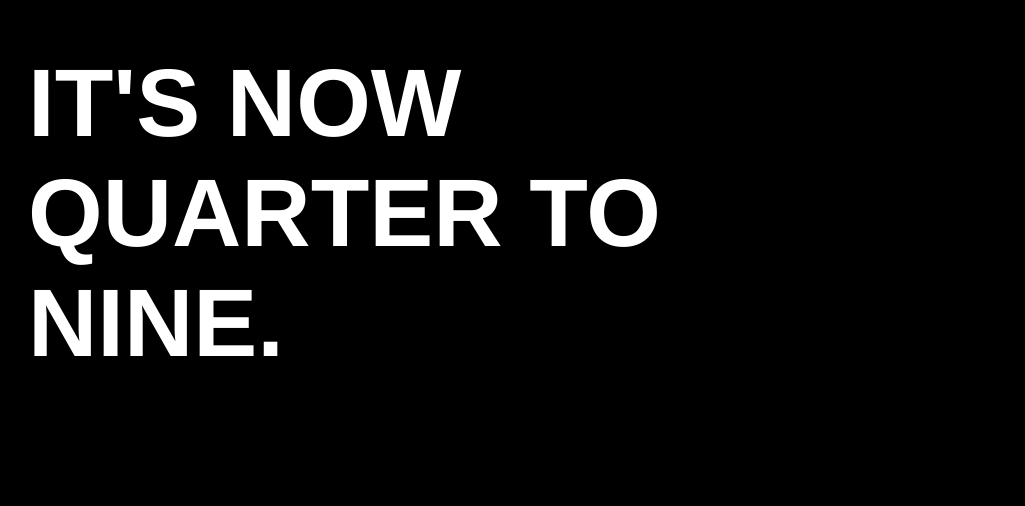
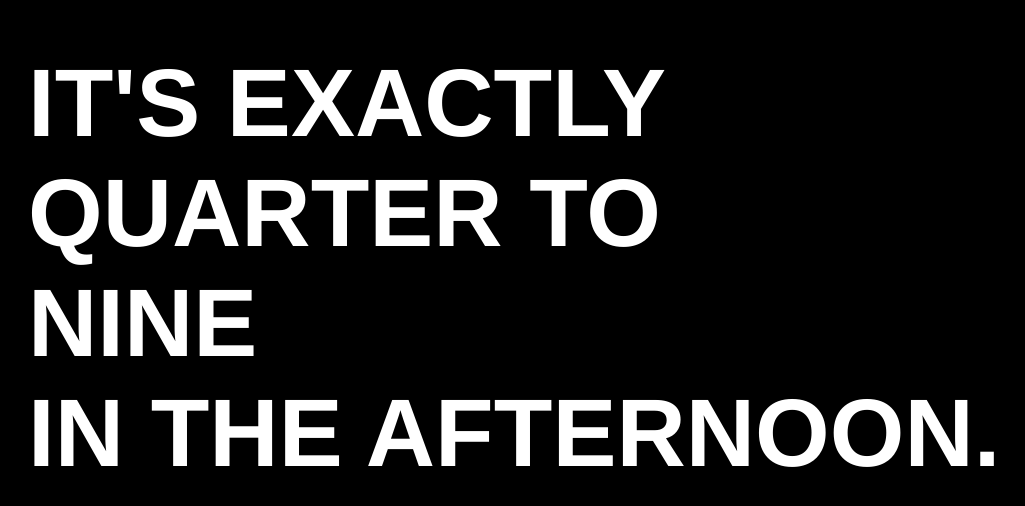
Before and after one commit to Core121/WordClock2, an Angular app: page / in a window 1280 px wide. Shown: the top 506 px of the page, without its empty margins (20-1045 px from the left). Built offline with nearby package versions, Linux system fonts and the light colour scheme; a web font is replaced by a local one.

Commit message:
Added time periods and fixed hour bug

```diff
--- a/src/app/fuzzy-time/fuzzy-time.component.html
+++ b/src/app/fuzzy-time/fuzzy-time.component.html
@@ -1,4 +1,4 @@
 <div>
-  <p [@fadeInOut]="this.getFuzzyTime()" class="clock-text m-5" [ngStyle]="{'color': settingsService.getFontColor()}"
-    [innerHTML]="this.getFuzzyTime()"></p>
+  <p [@fadeInOut]="this.currentWordTime" class="clock-text m-5" [ngStyle]="{'color': settingsService.getFontColor()}"
+    [innerHTML]="this.currentWordTime"></p>
 </div>
--- a/src/app/fuzzy-time/fuzzy-time.component.ts
+++ b/src/app/fuzzy-time/fuzzy-time.component.ts
@@ -3,14 +3,9 @@ import { WordTime } from '../models/word-time.model';
 import { animate, state, style, transition, trigger } from '@angular/animations';
 import { SettingsService } from '../services/settings.service';
 
-export const fadeInOutTimeout = 1200;
+export const fadeInOutTimeout = 2000;
 export const fadeInOut = trigger('fadeInOut', [
-  transition('void => *', [style({ opacity: '0' }), animate(fadeInOutTimeout)]),
-  transition('* => void', [animate(fadeInOutTimeout, style({ opacity: '0' }))]),
-  transition('* => *', [
-    style({ opacity: '0' }),
-    animate(fadeInOutTimeout, style({ opacity: '1' })),
-  ]),
+  transition('* => *', [style({ opacity: '0' }), animate(fadeInOutTimeout)])
 ]);
 
 @Component({
@@ -22,21 +17,35 @@ export const fadeInOut = trigger('fadeInOut', [
 
 export class FuzzyTimeComponent implements OnInit {
   public wordTime: WordTime = new WordTime();
+  public currentWordTime: string = '';
 
   constructor(public settingsService: SettingsService) {
     setInterval(() => {
       var now = new Date();
       if (now.getMinutes() != this.wordTime.currentTime.getMinutes()) {
         this.wordTime = new WordTime();
+        this.currentWordTime = this.getWordTime();
       }
     }, 1000);
   }
 
   ngOnInit(): void {
+    this.currentWordTime = this.getWordTime();
   }
 
-  getFuzzyTime() {
-    return this.wordTime.currentWordTime;
+  getWordTime(): string {
+    var minutesInWords = this.wordTime.getMinutesInWords();
+    minutesInWords += minutesInWords != '' ? '<br>' : '';
+    var preposition = this.wordTime.getPreposition();
+    preposition += preposition != '' ? '<br>' : '';
+    var hoursInWords = this.wordTime.getHoursInWords();
+
+    if (this.settingsService.getTimePeriodEnabled()) {
+      return 'It\'s ' + preposition + minutesInWords + hoursInWords + '<br>' + this.wordTime.getTimePeriod() + '.';
+    }
+    else {
+      return 'It\'s ' + preposition + minutesInWords + hoursInWords + '.';
+    }
   }
 
 
--- a/src/app/models/word-time.model.ts
+++ b/src/app/models/word-time.model.ts
@@ -1,26 +1,13 @@
 export class WordTime {
     public currentTime: Date;
-    public currentWordTime: string = '';
 
     constructor() {
         this.currentTime = new Date();
-        this.currentWordTime = this.getTime();
     }
 
-    private getTime() : string {
-        var minutesInWords = this.getMinutesInWords();
-        minutesInWords += minutesInWords != '' ? '<br>' : '';
-        var preposition = this.getPreposition();
-        preposition += preposition != '' ? '<br>' : '';
-        var hoursInWords = this.getHoursInWords();
-        return 'It\'s ' + preposition + minutesInWords + hoursInWords + '.';
-    }
-
-    private getHoursInWords(): string {
+    public getHoursInWords(): string {
         var hour = this.currentTime.getHours();
         var minute = this.currentTime.getMinutes();
-        hour = hour > 12 ? hour - 12 : hour;
-        hour = minute > 32 ? hour + 1 : hour;
         if (hour === 24 && minute === 0) {
             return 'midnight';
         }
@@ -28,6 +15,8 @@ export class WordTime {
             return 'noon';
         }
         else {
+            hour = minute > 32 ? hour + 1 : hour;
+            hour = hour > 12 ? hour - 12 : hour;
             switch (hour) {
                 case 1:
                     return 'one';
@@ -60,7 +49,7 @@ export class WordTime {
     }
 
 
-    private getMinutesInWords(): string {
+    public getMinutesInWords(): string {
         var coeff = 1000 * 60 * 5;
         var rounded = new Date(Math.round(this.currentTime.getTime() / coeff) * coeff)
         switch (rounded.getMinutes()) {
@@ -105,7 +94,7 @@ export class WordTime {
         }
     }
 
-    private getPreposition(): string {
+    public getPreposition(): string {
         var roughMinute = this.getRoughMinute();
         switch (roughMinute) {
             case -1:
@@ -119,4 +108,20 @@ export class WordTime {
                 return onTimes[Math.floor(Math.random() * onTimes.length)]
         }
     }
+
+    public getTimePeriod(): string {
+        var currentHour = this.currentTime.getHours();
+        if (currentHour >= 5 && currentHour < 12) {
+            return 'in the morning';
+        }
+        else if (currentHour >= 12 && currentHour < 17) {
+            return 'in the afternoon';
+        }
+        else if (currentHour >= 17 && currentHour < 21) {
+            return 'in the afternoon';
+        }
+        else {
+            return 'at night';
+        }
+    }
 }
--- a/src/app/services/settings.service.ts
+++ b/src/app/services/settings.service.ts
@@ -6,6 +6,7 @@ import { Injectable } from '@angular/core';
 export class SettingsService {
   private backgroundColor = '#000';
   private fontColor = '#fff';
+  private timePeriodEnabled = true;
 
   constructor() { }
 
@@ -25,4 +26,12 @@ export class SettingsService {
     return this.backgroundColor;
   }
 
+  setTimePeriodEnabled(timePeriodEnabled: boolean) {
+    this.timePeriodEnabled = timePeriodEnabled;
+  }
+
+  getTimePeriodEnabled() {
+    return this.timePeriodEnabled;
+  }
+
 }
```
